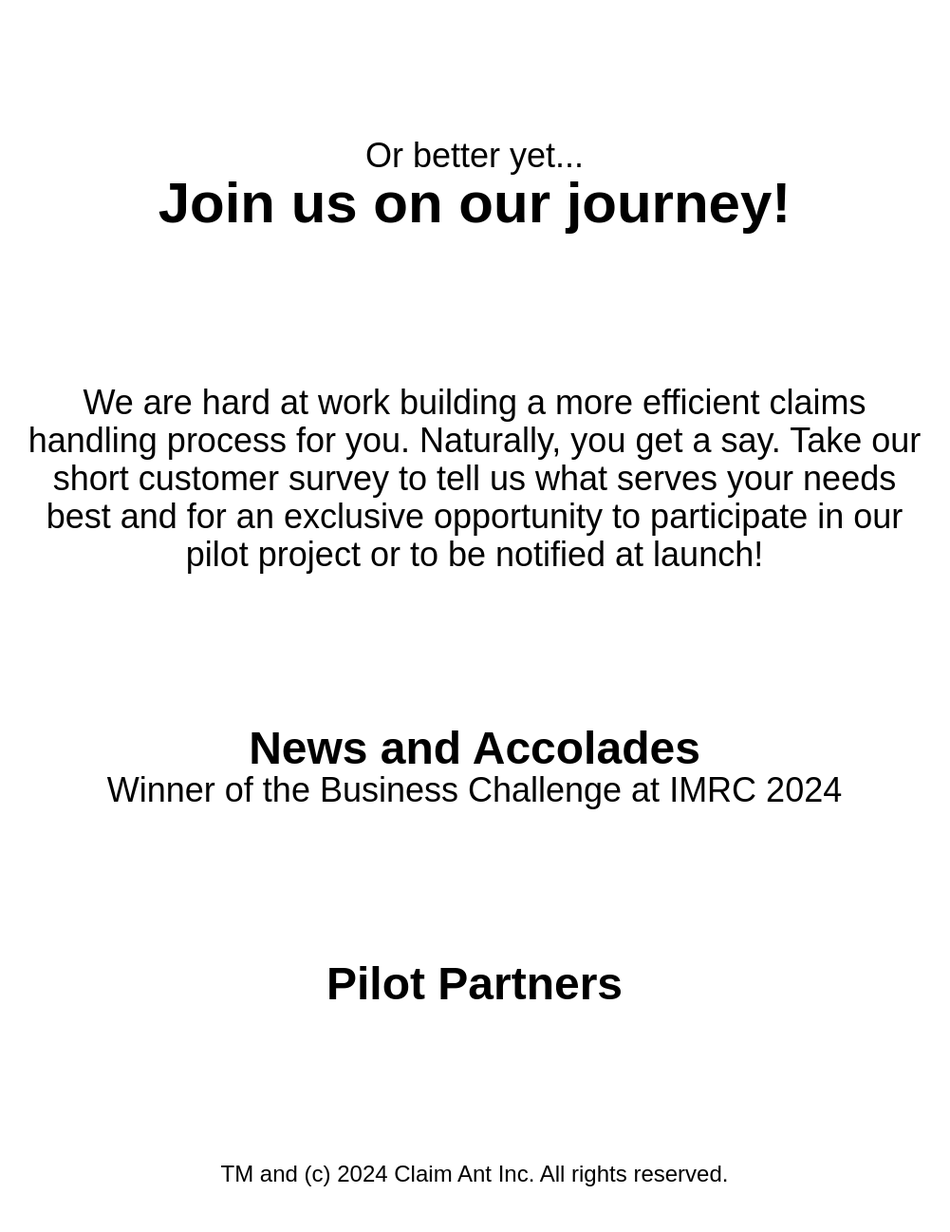
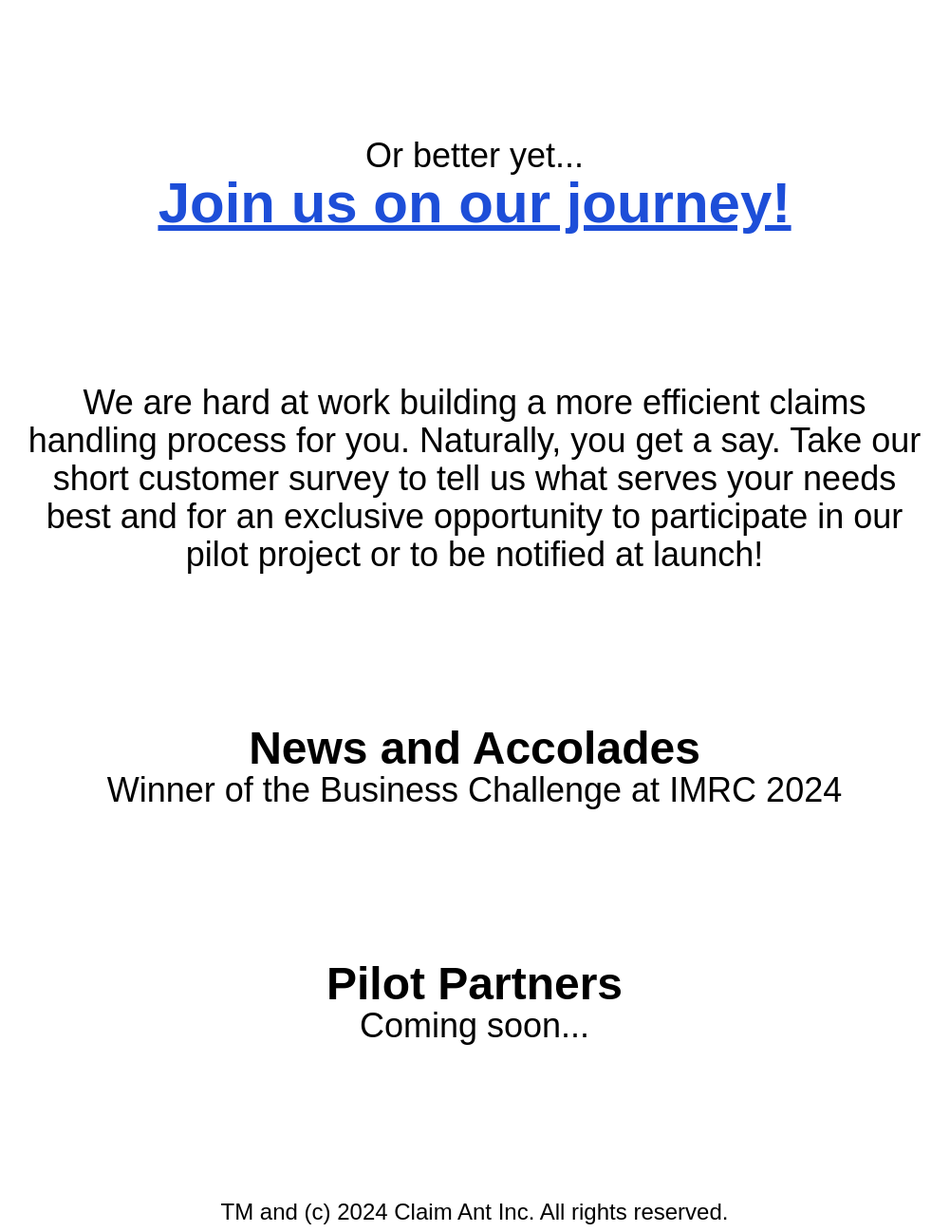
Before and after one commit to eshamah02/claim_ant_landing, a website: page index.html in a window 1280 px wide. Shown: the part 1208-2505 px from the top of the page at 95% size, without its empty margins (140-1141 px from the left). Drawn offline with nearby package versions, Linux system fonts and the light colour scheme; a web font is replaced by a local one.

Commit message:
added link

```diff
--- a/index.html
+++ b/index.html
@@ -46,7 +46,7 @@
 
       <p class="text-4xl justify-center items-center">Or better yet...</p>
 
-      <p class="text-6xl font-bold justify-center items-center">Join us on our journey!</p>
+      <p class="text-6xl font-bold justify-center items-center text-blue-700 underline decoration-double"><a href="https://forms.gle/YGfbahjvgMYaqhRi8">Join us on our journey!</a></p>
 
       <p class="text-4xl my-40 justify-center items-center">We are hard at work building a more efficient claims handling process for you. Naturally, you get a say. Take our short
       customer survey to tell us what serves your needs best and for an exclusive opportunity to participate in our pilot
@@ -55,7 +55,8 @@
       <p class="text-5xl font-bold justify-center items-center">News and Accolades</p>
       <p class="text-4xl justify-center items-center">Winner of the Business Challenge at IMRC 2024</p>
 
-      <p class="text-5xl font-bold my-40 justify-center items-center">Pilot Partners</p>
+      <p class="text-5xl font-bold mt-40 justify-center items-center">Pilot Partners</p>
+      <p class="text-4xl justify-center items-center">Coming soon...</p>
 
       <p class="text-2xl my-40 justify-center items-center">TM and (c) 2024 Claim Ant Inc. All rights reserved.</p>
     </div>
```
